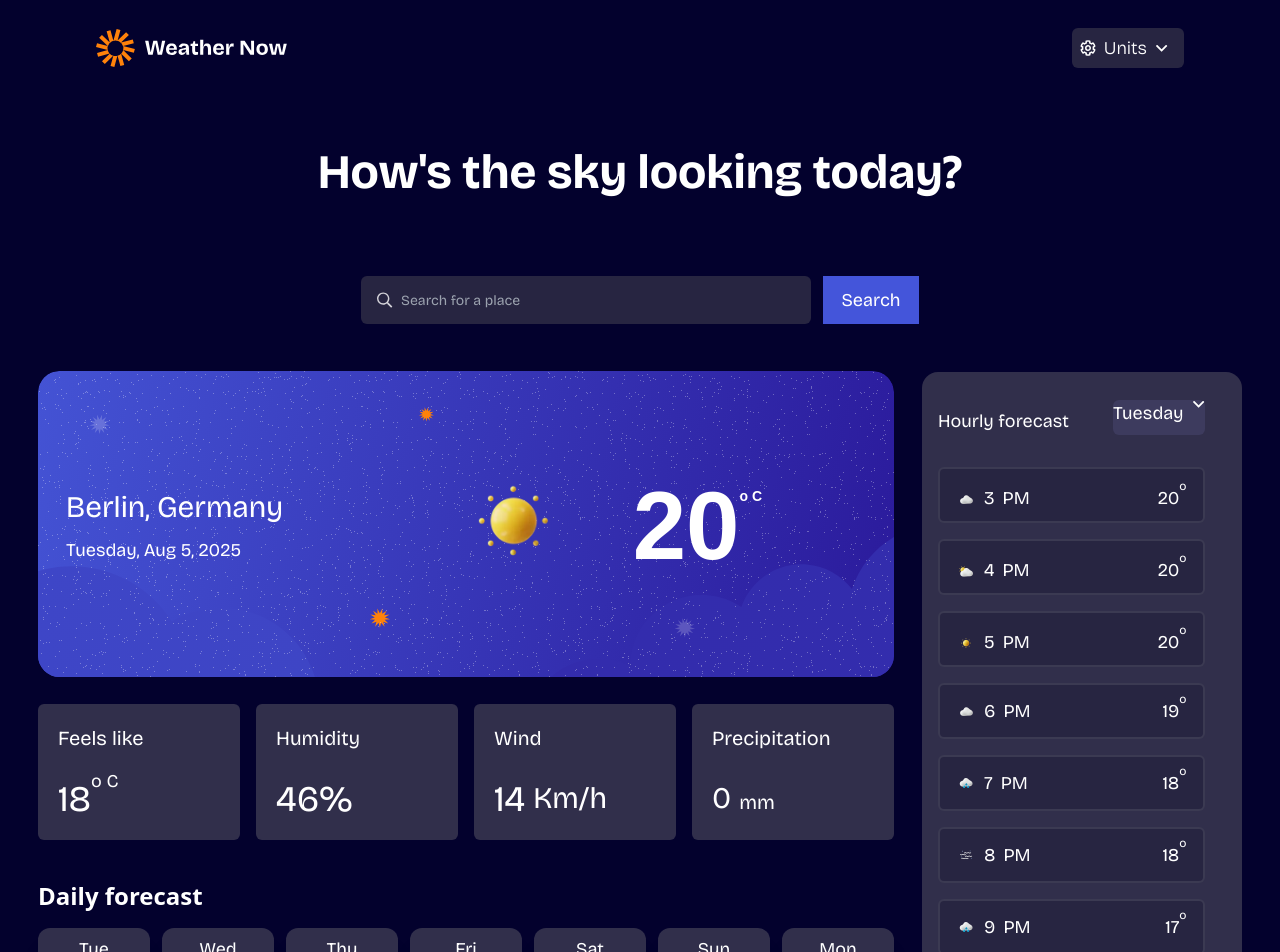
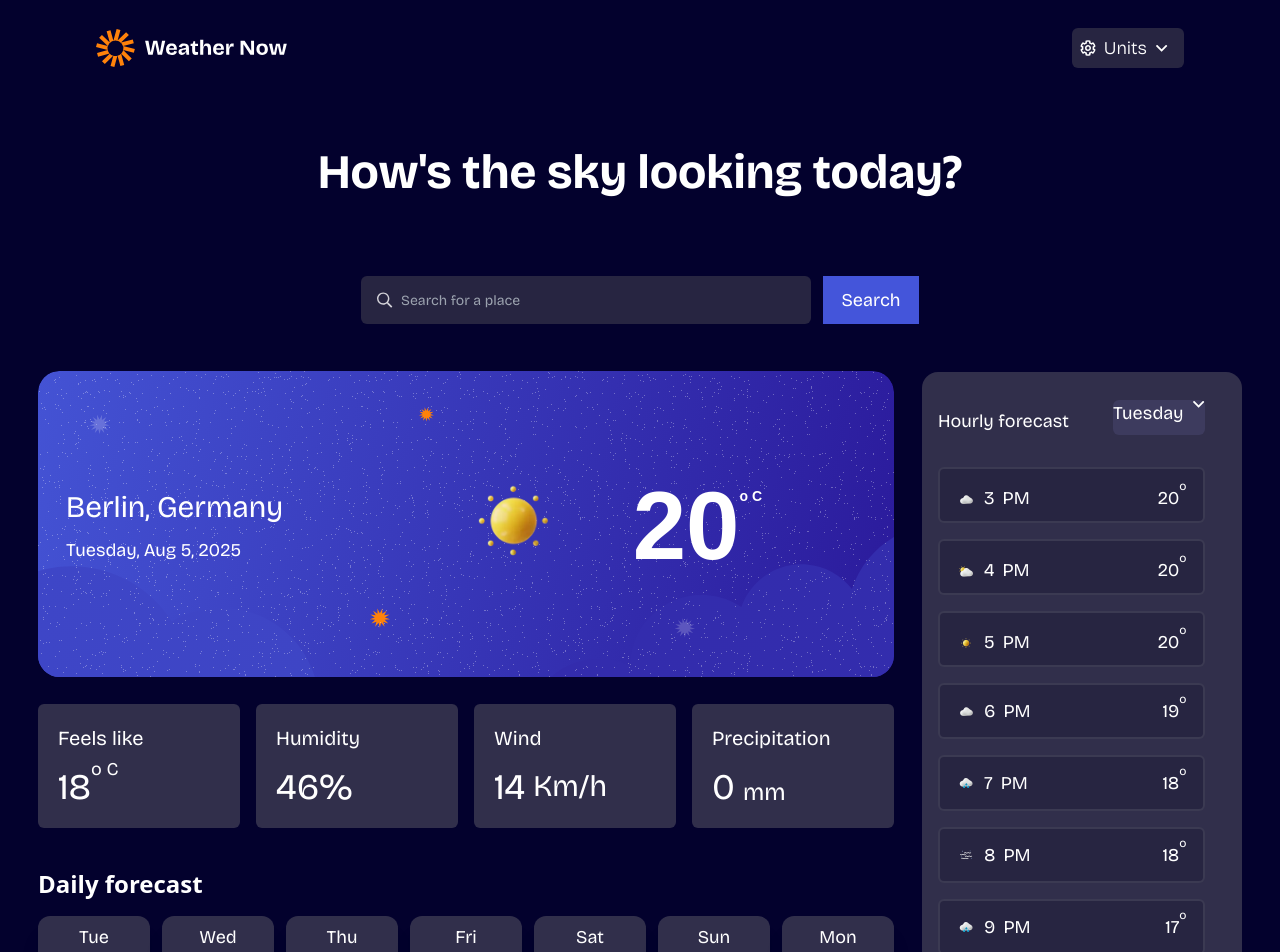
Before and after one commit to Mayowa-de/Frontend-mentor-hack-weather-app, a React (Vite) app: page / in a window 1280 px wide. Shown: the top 952 px of the page. Built offline with nearby package versions, Linux system fonts and the light colour scheme; a web font is replaced by a local one.

Commit message:
adjust the gap of each cards

```diff
--- a/src/Hero/SubCloud.jsx
+++ b/src/Hero/SubCloud.jsx
@@ -3,31 +3,31 @@ import React from "react";
 export default function SubCloud() {
   return (
     <div className="flex gap-4  font-[BricolageGrotesque-Bold] justify-start  w-full">
-      <div className="flex flex-col gap-7 bg-card text-white rounded-md p-5 w-full">
+      <div className="flex flex-col gap-4 bg-card text-white rounded-md p-5 w-full">
         <h5 className="text-xl text-white">Feels like</h5>
         <div className="flex">
           <h1 className="text-4xl">18</h1>
           <span className="-mt-3 text-2 flex">o C</span>
         </div>
       </div>
-      <div className="flex flex-col gap-7 bg-card text-white rounded-md  p-5 w-full">
+      <div className="flex flex-col gap-4 bg-card text-white rounded-md  p-5 w-full">
         <h5 className="text-xl text-white">Humidity</h5>
         <div className="flex">
           <h1 className="text-4xl">46%</h1>
         </div>
       </div>
-      <div className="flex flex-col gap-7 bg-card text-white rounded-md  p-5 w-full">
+      <div className="flex flex-col gap-4 bg-card text-white rounded-md  p-5 w-full">
         <h5 className="text-xl text-white">Wind</h5>
         <div className="flex">
           <h1 className="text-4xl">14</h1>
           <span className="text-3xl flex  ml-2">Km/h</span>
         </div>
       </div>
-      <div className="flex flex-col gap-7 bg-card text-white rounded-md p-5 w-full">
+      <div className="flex flex-col gap-4 bg-card text-white rounded-md p-5 w-full">
         <h5 className="text-xl text-white">Precipitation</h5>
         <div className="flex">
-          <h1 className="text-3xl">0</h1>
-          <span className="text-xl mt-2 ml-2 flex">mm</span>
+          <h1 className="text-4xl">0</h1>
+          <span className="text-2xl mt-2 ml-2 flex">mm</span>
         </div>
       </div>
     </div>
```
